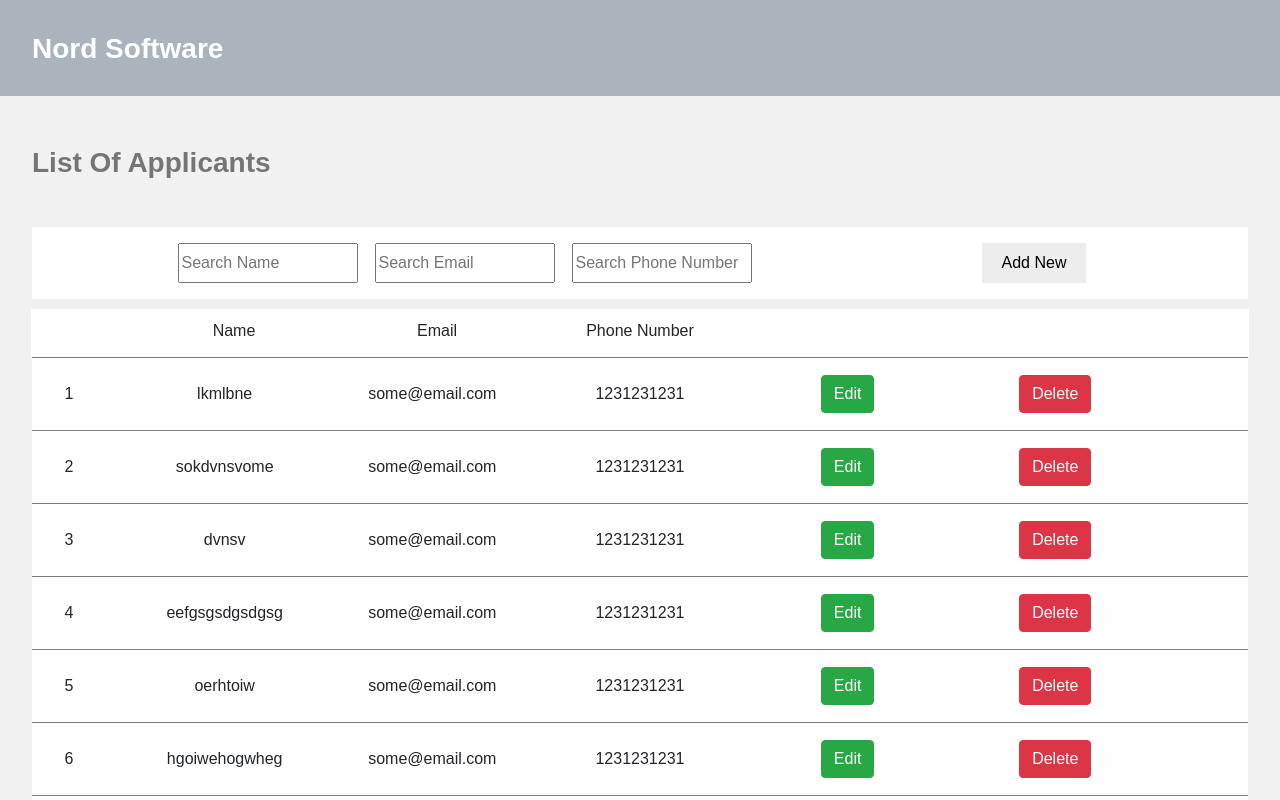
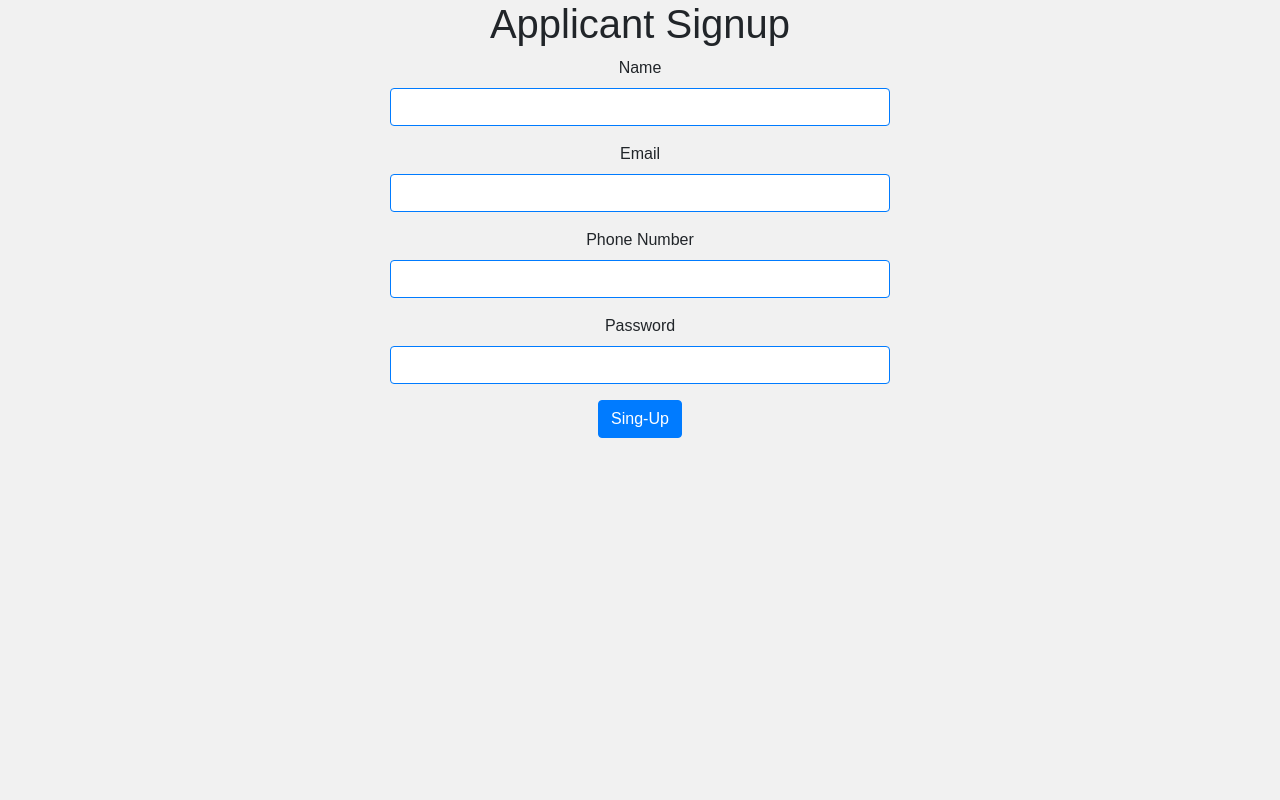
Before and after one commit to shahzebjaved23/react_applicants, a React (Create React App) app: page / in a window 1280 px wide. Shown: the top 800 px of the page. Built offline with nearby package versions, Linux system fonts and the light colour scheme.

Commit message:
fixes for the issues

```diff
--- a/src/App.js
+++ b/src/App.js
@@ -23,9 +23,9 @@
         this.hideFormShowUserList();
     }
 
-    componentDidMount(){
-        this.hideFormShowUserList();
-    }
+    // componentDidMount(){
+    //     this.hideFormShowUserList();
+    // }
 
     render() {
         return (
--- a/src/components/UserList/UserList.js
+++ b/src/components/UserList/UserList.js
@@ -56,7 +56,7 @@
 
 					<div className="user-header-row">
 						<div className="row user-header-row-div">
-							<div className="col-md-1"></div>
+							<div className="col-md-1">Id</div>
 							<div className="col-md-2">
 								<a onClick={this.sortByName.bind(this)}>Name</a>
 							</div>
```
